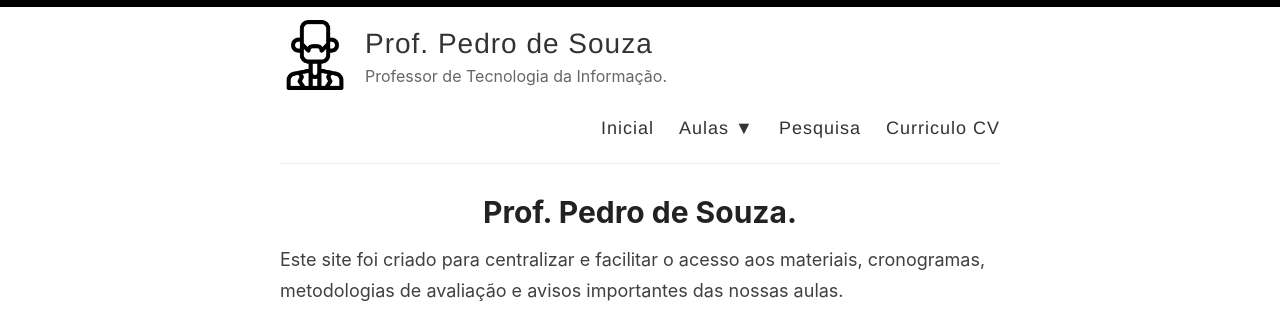
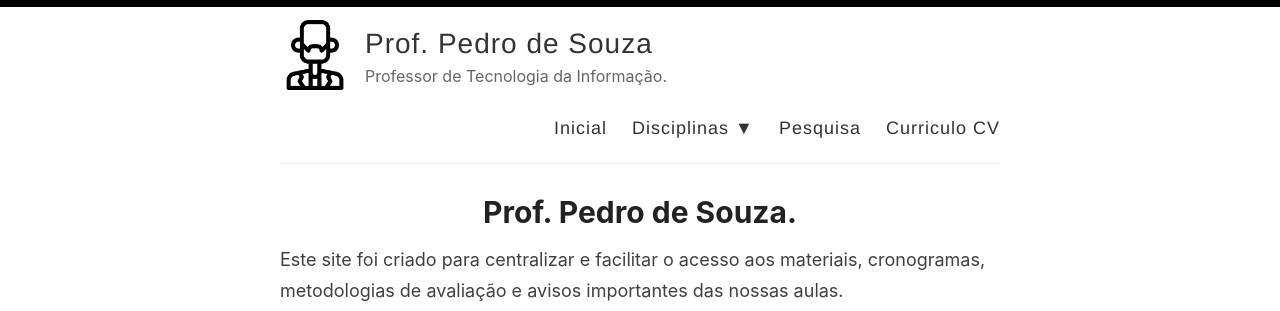
Before and after one commit to prgsouza/prgsouza.github.io, a Jekyll site: the page built from index.md, in a window 1280 px wide. Shown: the top 311 px of the page. Built offline with Jekyll 4.4.1, drawn with Linux system fonts in a browser that asks for light colours.

Commit message:
Update dropdown menu to include universities and disciplines

```diff
--- a/_layouts/default.html
+++ b/_layouts/default.html
@@ -31,13 +31,17 @@
   <a href="{{ site.baseurl }}/">Inicial</a>
 
   <div class="dropdown">
-    <button class="dropbtn">Aulas ▼</button>
+    <button class="dropbtn">Disciplinas ▼</button>
     <div class="dropdown-content">
-      {% for instituicao in site.aulas_menu %}
-        <div class="dropdown-header">{{ instituicao.universidade }}</div>
-        {% for disciplina in instituicao.disciplinas %}
-          <a href="{{ site.baseurl }}{{ disciplina.url }}">{{ disciplina.nome }}</a>
-        {% endfor %}
+      {% for univ in site.menu_universidades %}
+        <div class="nested-dropdown">
+          <a href="#" class="nested-dropbtn">{{ univ.nome }} &raquo;</a>
+          <div class="nested-content">
+            {% for disc in univ.disciplinas %}
+              <a href="{{ site.baseurl }}{{ disc.url }}">{{ disc.nome }}</a>
+            {% endfor %}
+          </div>
+        </div>
       {% endfor %}
     </div>
   </div>
```
